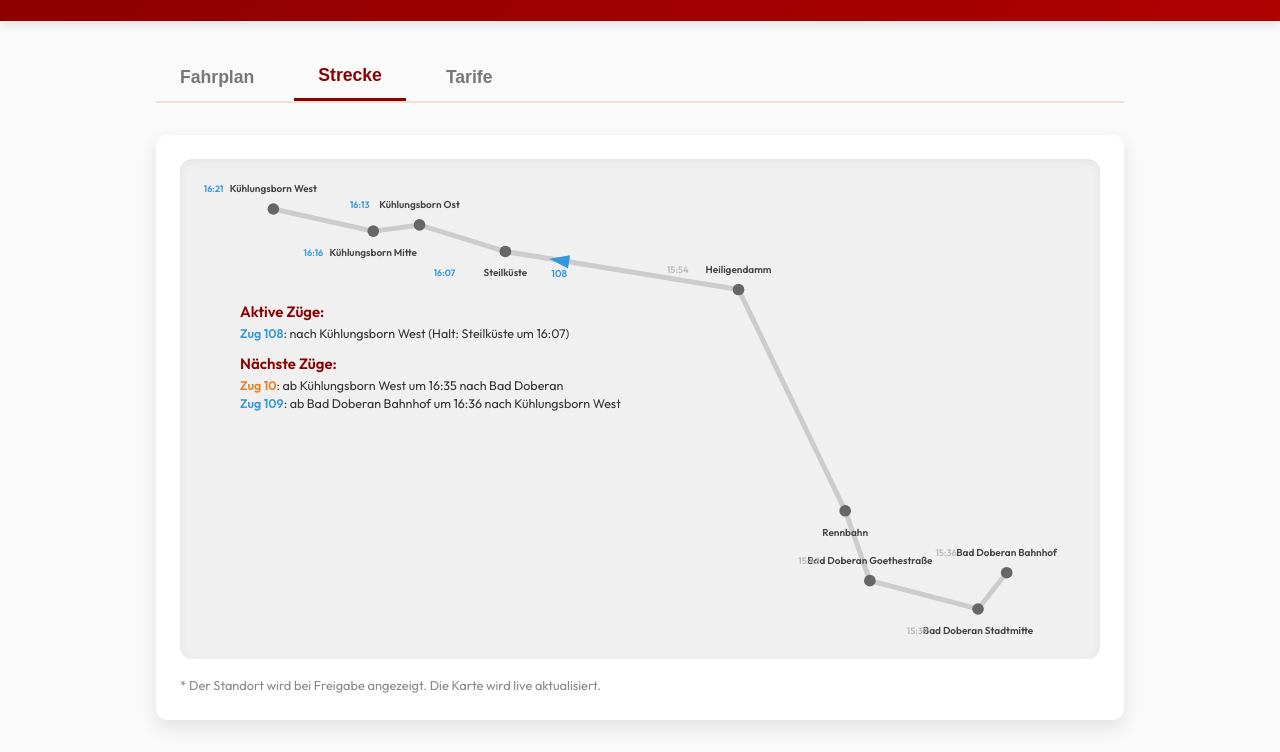
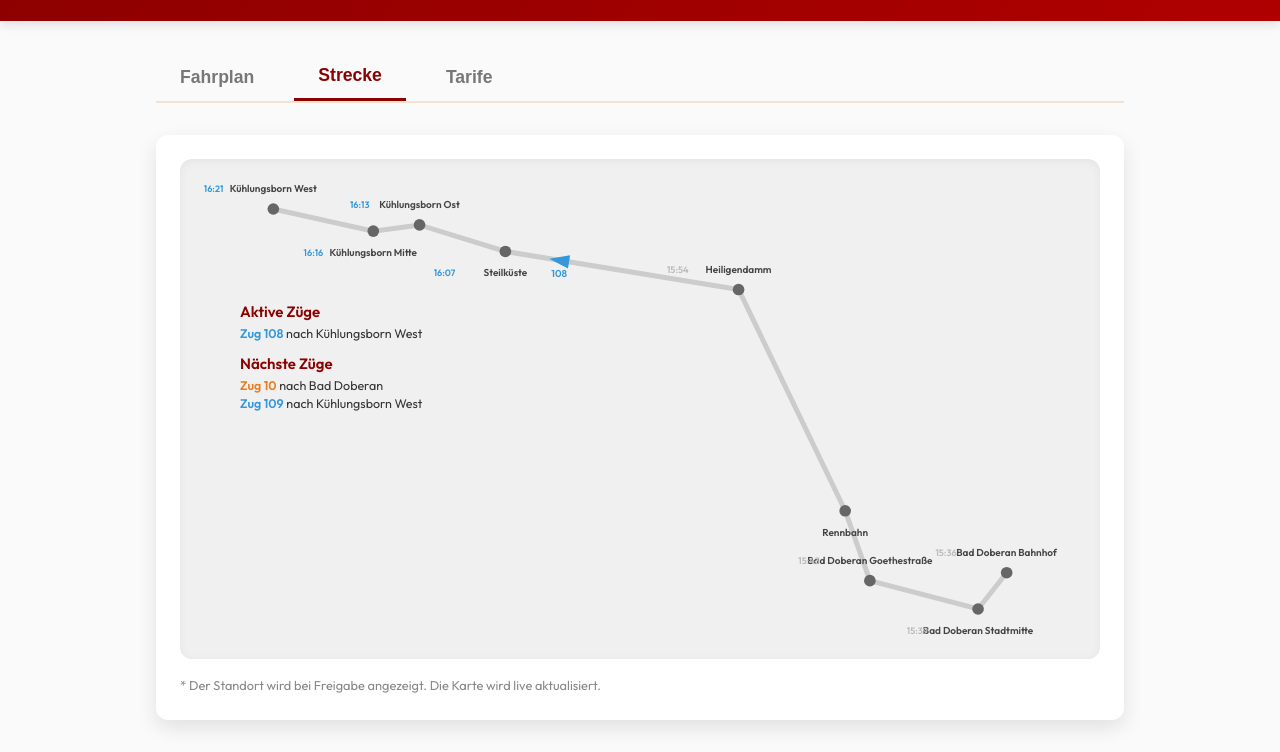
Before and after one commit to Moba160/Molli, a plain HTML site: page index.html in a window 1280 px wide. Shown: the part 101-853 px from the top of the page. Drawn offline with Linux system fonts and the light colour scheme.

Commit message:
Simplify train list strings to only show destination without times

```diff
--- a/index.html
+++ b/index.html
@@ -398,13 +398,12 @@
 
         const colors = ['#e67e22', '#3498db']; // Orange für KW->BD, Blau für BD->KW
 
-        // Listen-Anker weiter nach unten verschieben
         let listX = kwWest.x - 40, listY = kwWest.y + 130;
 
         const title = document.createElementNS("http://www.w3.org/2000/svg", "text");
         title.setAttribute("x", listX); title.setAttribute("y", listY);
         title.setAttribute("font-size", "18"); title.setAttribute("font-weight", "bold");
-        title.setAttribute("fill", varProp('--primary')); title.textContent = "Aktive Züge:";
+        title.setAttribute("fill", varProp('--primary')); title.textContent = "Aktive Züge";
         svgTrainList.appendChild(title); listY += 25;
 
         let activeTrainsCount = 0;
@@ -488,8 +487,6 @@
                     entry.setAttribute("x", listX); entry.setAttribute("y", listY);
                     entry.setAttribute("font-size", "15"); entry.setAttribute("fill", "#333");
 
-                    const nextTime = train.times[legEnd];
-
                     // Zug-Nummer farbig und fett
                     const tspanId = document.createElementNS("http://www.w3.org/2000/svg", "tspan");
                     tspanId.setAttribute("fill", dirColor);
@@ -497,7 +494,7 @@
                     tspanId.textContent = `Zug ${train.id}`;
 
                     entry.appendChild(tspanId);
-                    entry.appendChild(document.createTextNode(`: nach ${dir.to} (Halt: ${dir.stations[legEnd]} um ${nextTime})`));
+                    entry.appendChild(document.createTextNode(` nach ${dir.to}`));
 
                     svgTrainList.appendChild(entry); listY += 22;
                 }
@@ -516,7 +513,7 @@
         const nextTitle = document.createElementNS("http://www.w3.org/2000/svg", "text");
         nextTitle.setAttribute("x", listX); nextTitle.setAttribute("y", listY);
         nextTitle.setAttribute("font-size", "18"); nextTitle.setAttribute("font-weight", "bold");
-        nextTitle.setAttribute("fill", varProp('--primary')); nextTitle.textContent = "Nächste Züge:";
+        nextTitle.setAttribute("fill", varProp('--primary')); nextTitle.textContent = "Nächste Züge";
         svgTrainList.appendChild(nextTitle); listY += 25;
 
         futureTrains.sort((a, b) => a.startTime - b.startTime);
@@ -531,7 +528,7 @@
                 tspanId.setAttribute("fill", colors[ft.dIdx]); tspanId.setAttribute("font-weight", "bold");
                 tspanId.textContent = `Zug ${ft.train.id}`;
                 entry.appendChild(tspanId);
-                entry.appendChild(document.createTextNode(`: ab ${ft.startNode} um ${ft.timeStr} nach ${ft.dir.to}`));
+                entry.appendChild(document.createTextNode(` nach ${ft.dir.to}`));
                 svgTrainList.appendChild(entry); listY += 22;
             });
         } else {
```
